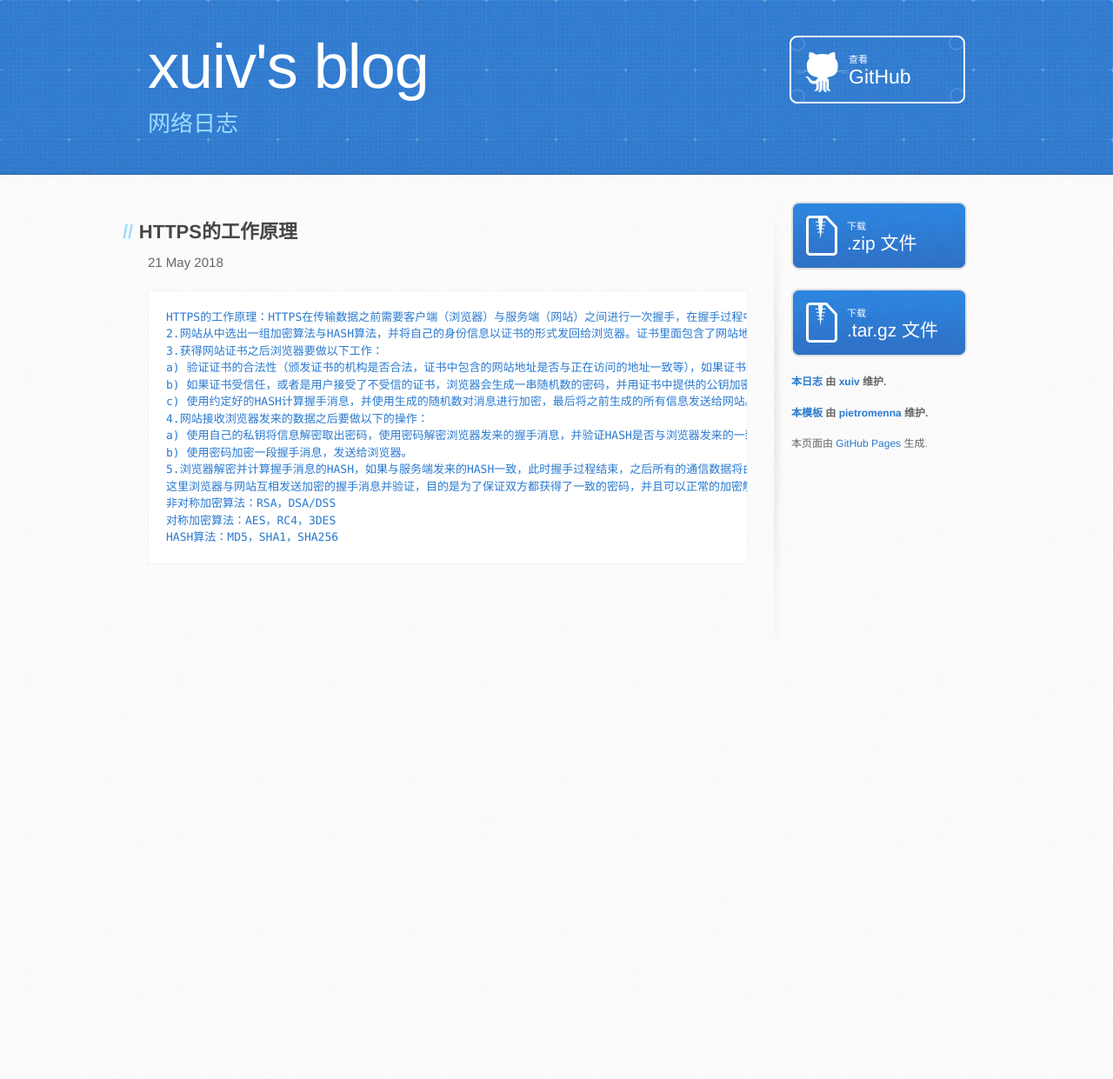
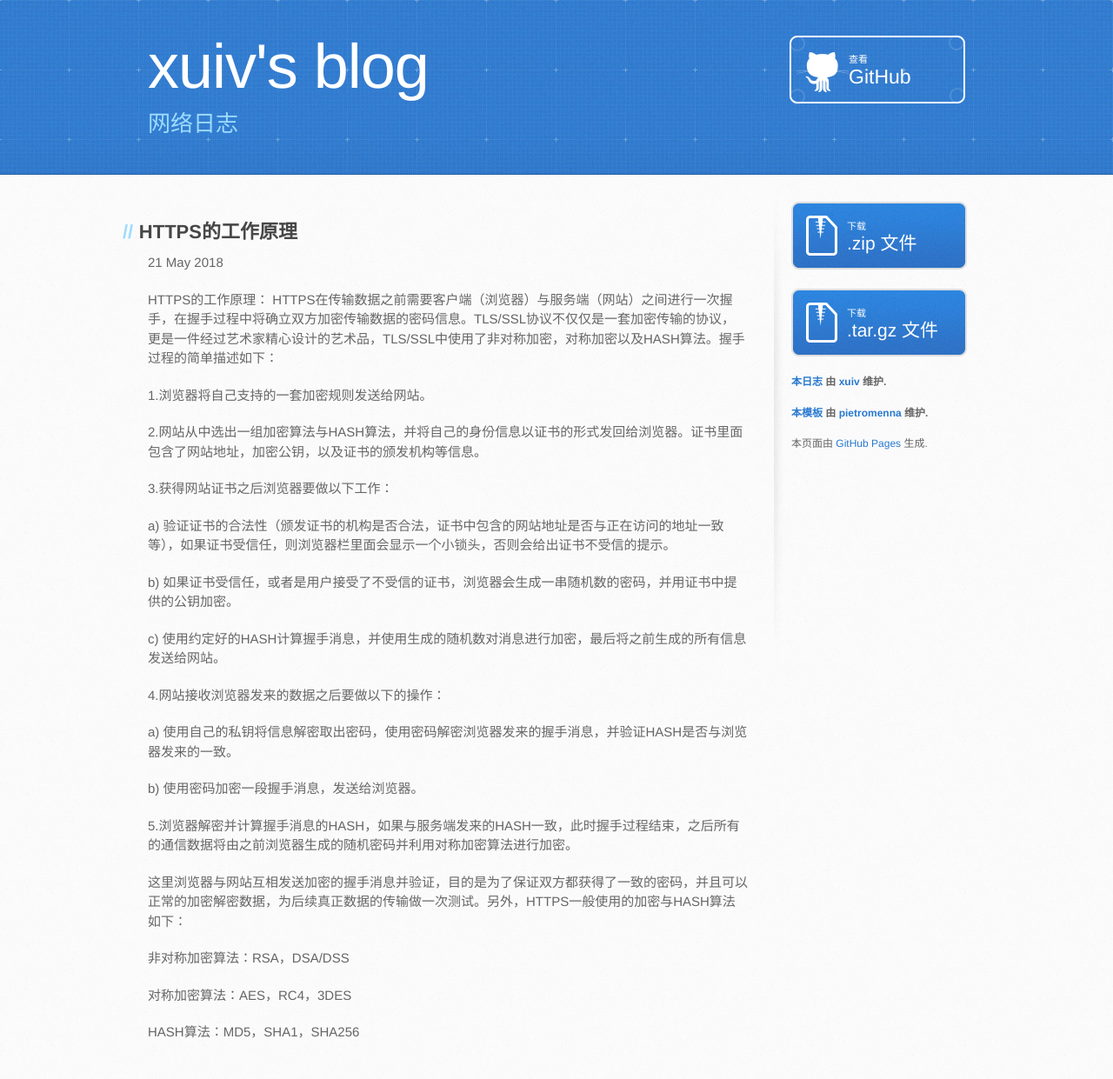
Before and after one commit to xuiv/xuiv.github.io, a Jekyll site: the page built from _posts/2018-05-21-https-communication.markdown, in a window 1280 px wide. Shown: the whole page at 87% size. Built offline with Jekyll 4.4.1, drawn with Linux system fonts in a browser that asks for light colours; some web fonts are replaced; before the commit the page ends 900 px from its top, so only the background shows below that.

````diff
--- a/_posts/2018-05-21-https-communication.markdown
+++ b/_posts/2018-05-21-https-communication.markdown
@@ -4,19 +4,34 @@ title:  "HTTPS的工作原理"
 date:   2018-05-21 20:17:00
 categories: computer config
 ---
-```
-HTTPS的工作原理：HTTPS在传输数据之前需要客户端（浏览器）与服务端（网站）之间进行一次握手，在握手过程中将确立双方加密传输数据的密码信息。TLS/SSL协议不仅仅是一套加密传输的协议，更是一件经过艺术家精心设计的艺术品，TLS/SSL中使用了非对称加密，对称加密以及HASH算法。握手过程的简单描述如下：1.浏览器将自己支持的一套加密规则发送给网站。
+
+HTTPS的工作原理：
+HTTPS在传输数据之前需要客户端（浏览器）与服务端（网站）之间进行一次握手，在握手过程中将确立双方加密传输数据的密码信息。TLS/SSL协议不仅仅是一套加密传输的协议，更是一件经过艺术家精心设计的艺术品，TLS/SSL中使用了非对称加密，对称加密以及HASH算法。握手过程的简单描述如下：
+
+1.浏览器将自己支持的一套加密规则发送给网站。
+
 2.网站从中选出一组加密算法与HASH算法，并将自己的身份信息以证书的形式发回给浏览器。证书里面包含了网站地址，加密公钥，以及证书的颁发机构等信息。
+
 3.获得网站证书之后浏览器要做以下工作：
+
 a) 验证证书的合法性（颁发证书的机构是否合法，证书中包含的网站地址是否与正在访问的地址一致等），如果证书受信任，则浏览器栏里面会显示一个小锁头，否则会给出证书不受信的提示。
+
 b) 如果证书受信任，或者是用户接受了不受信的证书，浏览器会生成一串随机数的密码，并用证书中提供的公钥加密。
+
 c) 使用约定好的HASH计算握手消息，并使用生成的随机数对消息进行加密，最后将之前生成的所有信息发送给网站。
+
 4.网站接收浏览器发来的数据之后要做以下的操作：
+
 a) 使用自己的私钥将信息解密取出密码，使用密码解密浏览器发来的握手消息，并验证HASH是否与浏览器发来的一致。
+
 b) 使用密码加密一段握手消息，发送给浏览器。
+
 5.浏览器解密并计算握手消息的HASH，如果与服务端发来的HASH一致，此时握手过程结束，之后所有的通信数据将由之前浏览器生成的随机密码并利用对称加密算法进行加密。
+
 这里浏览器与网站互相发送加密的握手消息并验证，目的是为了保证双方都获得了一致的密码，并且可以正常的加密解密数据，为后续真正数据的传输做一次测试。另外，HTTPS一般使用的加密与HASH算法如下：
+
 非对称加密算法：RSA，DSA/DSS
+
 对称加密算法：AES，RC4，3DES
+
 HASH算法：MD5，SHA1，SHA256
-```
````
